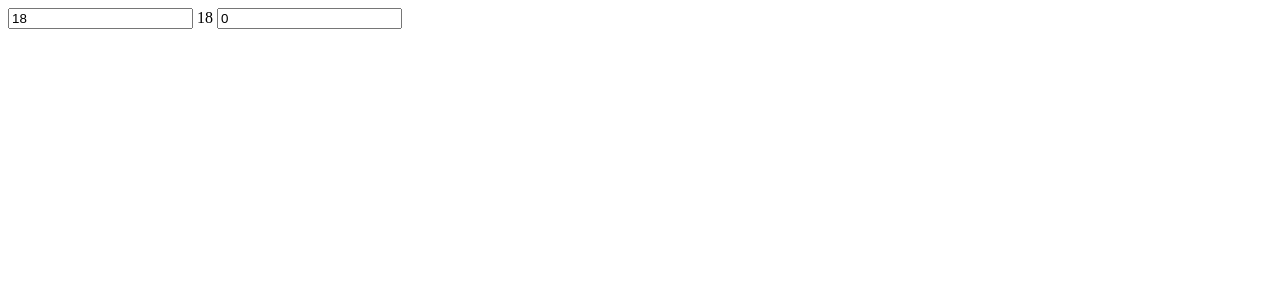
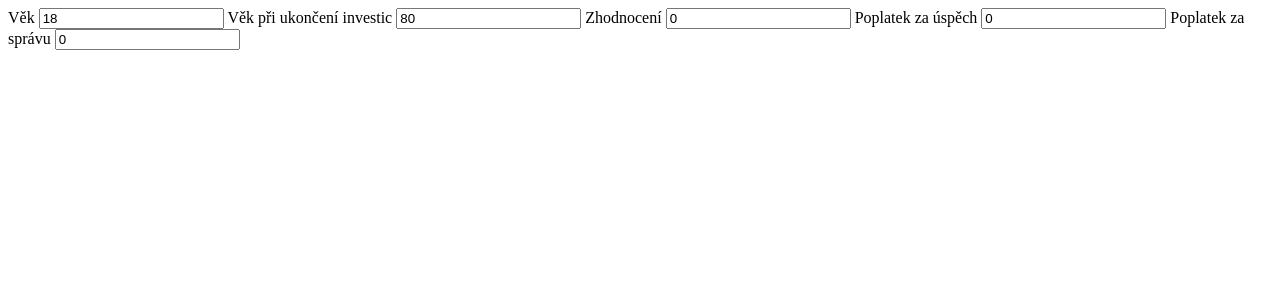
Before and after one commit to vojtechsimetka/planuj.finance, a SvelteKit app: page / in a window 1280 px wide. Shown: the top 300 px of the page. Built offline with nearby package versions, Linux system fonts and the light colour scheme.

Commit message:
feat: add end of investment  and fees inputs

```diff
--- a/src/routes/+page.svelte
+++ b/src/routes/+page.svelte
@@ -1,5 +1,6 @@
 <script lang="ts">
 	let age = $state(18)
+	let endAge = $state(80)
 	interface Portfolio {
 		apy: number
 		feeSuccess: number
@@ -10,10 +11,23 @@
 
 <div>
 	<label for="age">
+		Věk
 		<input type="text" name="age" bind:value={age} />
 	</label>
-	{age}
 	<label for="apy">
+		Věk při ukončení investic
+		<input type="text" name="apy" bind:value={endAge} />
+	</label>
+	<label for="apy">
+		Zhodnocení
 		<input type="text" name="apy" bind:value={portfolio.apy} />
 	</label>
+	<label for="feeSuccess">
+		Poplatek za úspěch
+		<input type="text" name="feeSuccess" bind:value={portfolio.feeSuccess} />
+	</label>
+	<label for="feeMangement">
+		Poplatek za správu
+		<input type="text" name="feeMangement" bind:value={portfolio.feeMangement} />
+	</label>
 </div>
```
